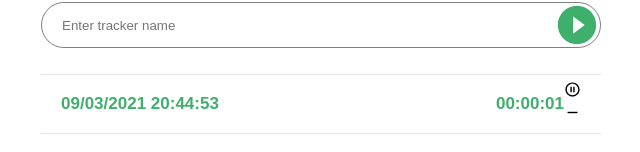
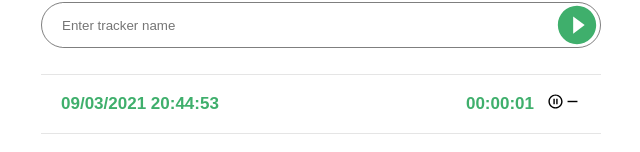
Before and after one commit to wolfter12/time-tracker, a React (Create React App) app: page / in a window 1280 px wide. Both pictures are taken after a click on the element 896 px from the left and 235 px from the top of the page. Shown: the part 210-362 px from the top of the page, without its empty margins (319-959 px from the left). Built offline with nearby package versions, Linux system fonts and the light colour scheme; the HTML template or start-up script is replaced by a standard one.

Commit message:
Fixed aligning

```diff
--- a/src/components/TrackerControl/TrackerControl.js
+++ b/src/components/TrackerControl/TrackerControl.js
@@ -5,7 +5,7 @@ import style from './TrackerControl.module.css';
 
 function TrackerControl({ id, paused, breakpoint, duration }) {
   return (
-    <div className={style.Control}>
+    <div className={style.control}>
       <StopwatchControlButton
         id={id}
         paused={paused}
--- a/src/components/TrackerControl/TrackerControl.module.css
+++ b/src/components/TrackerControl/TrackerControl.module.css
@@ -0,0 +1,4 @@
+.control {
+  display: flex;
+  margin-left: 13px;
+}
```
